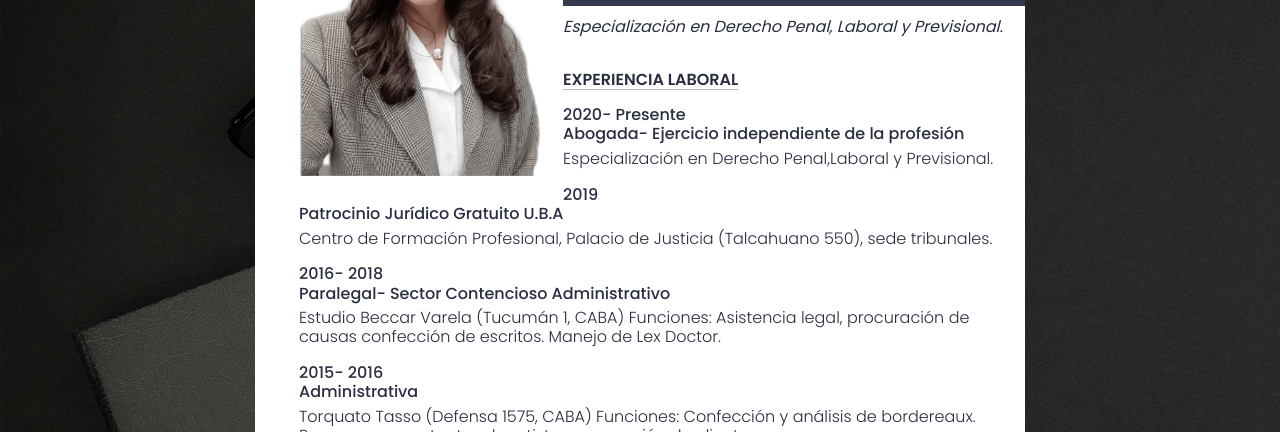
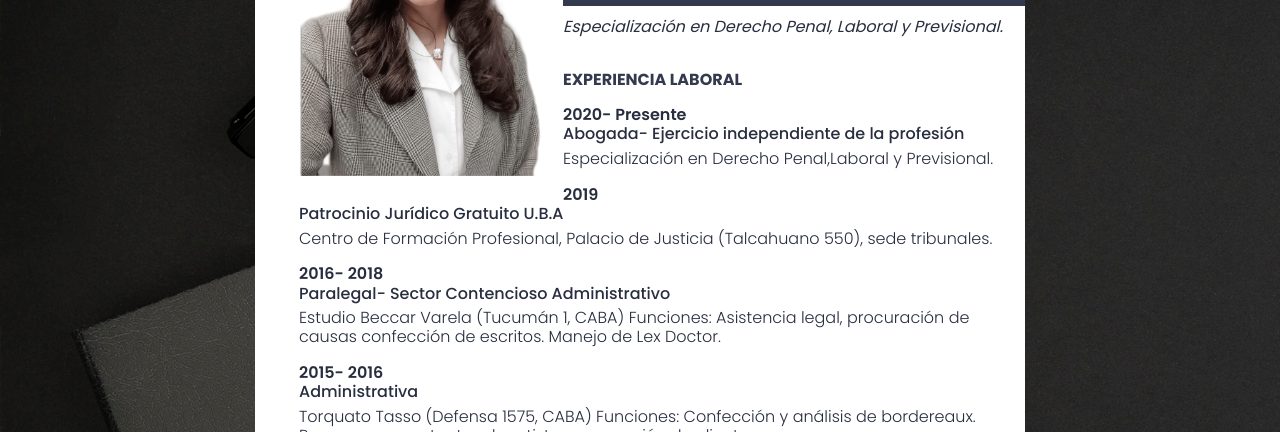
Before and after one commit to ArielCorrado/Estudio_Jessica_De_Cillis, a React (Create React App) app: page /cv/desiree in a window 1280 px wide. Shown: the part 345-777 px from the top of the page. Built offline with nearby package versions, Linux system fonts and the light colour scheme; a web font is replaced by a local one.

Commit message:
agregando CV

```diff
--- a/src/components/cv/cv.css
+++ b/src/components/cv/cv.css
@@ -78,6 +78,7 @@
    padding: 1rem;
    padding-top: 0;
    padding-left: 2rem;
+   text-align: left;
 }
 
 .cvSheetText, .cvSheetTextMains, .cvSheetTextTitle {
@@ -86,21 +87,24 @@
     font-weight: 300;
 }
 
-.cvSheetTextTitle {
-    font-weight: 600;
-    text-decoration: underline;
-    text-underline-offset: 4px;
-    text-decoration-color: rgb(185, 185, 185);
-}
-
 .cvSheetTextMains {
     font-weight: 500;
     margin-bottom: 0.25rem;
 }
 
 .cvSheetTextMainsTop {
+    font-weight: 600;
     margin-top: 0.75rem;
     margin-bottom: 0;
+}
+
+.cvSheetTextTitle {
+    font-weight: 700;
+    display: inline-block;
+    min-width: max-content;
+    max-width: 100%;
+    margin-bottom: 0;
+    color: var(--color-web-2);
 }
 
 .cvSheetTextCont p:first-child {
@@ -109,7 +113,7 @@
 
 .cvSheetTextLine {
     width: calc(100%);
-    height: 4px;
+    height: 3px;
     background-color: var(--color-web-2);
     margin: 1rem 0;
 }
@@ -133,4 +137,12 @@
     .cvSheetTextCont {
         padding-left: 1rem;
     }
+
+    .cvSheetTextTitle {
+        margin-top: 1.5rem;
+    }
+
+    .cvSheetTextCont p:first-child {
+        margin-top: 1.5rem;
+    }
 }
```
